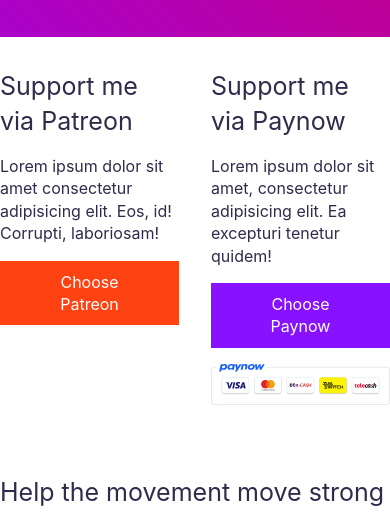
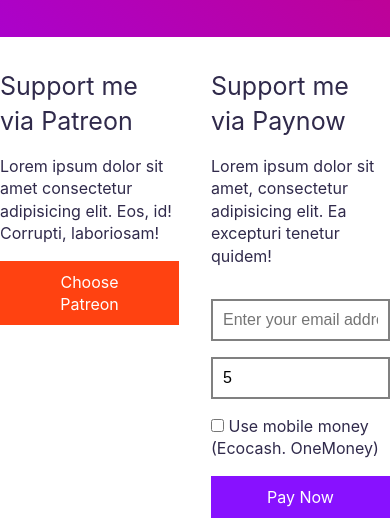
Before and after one commit to kudapara/kudapara.github.io, a plain HTML site: page sponsor/index.html in a window 390 px wide. Both pictures are taken after a click on the link "Choose Paynow". Shown: the part 299-822 px from the top of the page. Drawn offline with nearby package versions, Linux system fonts and the light colour scheme.

Commit message:
Make the Paynow section interactive

```diff
--- a/sponsor/index.html
+++ b/sponsor/index.html
@@ -37,9 +37,15 @@
           Lorem ipsum dolor sit amet, consectetur adipisicing elit. Ea excepturi tenetur quidem!
         </p>
         <div class="paynow-form collapsed">
+          <input type="email" class="paynow-form__text-input mb-4" placeholder = "Enter your email address">
+          <input type="number" value="5" class="paynow-form__text-input mb-4" placeholder="Enter the amount you want to donate">
+          <input type="checkbox" id="mobile-money-btn"> <label for="mobile-money-btn">Use mobile money (Ecocash. OneMoney)</label>
 
+          <div class="paynow-form__mobile-money collapsed">
+            <input type="text" class="paynow-form__text-input" placeholder = "Enter your phone number">
+          </div>
         </div>
-        <a href="#" class="btn btn-paynow mb-4">Choose Paynow</a>
+        <a id="paynow-btn" href="#" class="btn btn-paynow mb-4">Choose Paynow</a>
         <img src="../assets/images/payment-methods.svg" alt="">
       </div>
     </div>
@@ -87,6 +93,20 @@
   </footer>
 </body>
 
+<script>
+  // var $ =
+  var paynowButton = document.querySelector('#paynow-btn')
+  paynowButton.addEventListener('click', function () {
+    document.querySelector('.paynow-form').classList.toggle('collapsed')
+    paynowButton.innerHTML = document.querySelector('.paynow-form').classList.contains('collapsed') ? 'Choose Paynow' : 'Pay Now'
+  })
+
+  var mobileMoneyCheckBox = document.querySelector('#mobile-money-btn')
+  mobileMoneyCheckBox.addEventListener('change', function () {
+    document.querySelector('.paynow-form__mobile-money').classList.toggle('collapsed')
+
+  })
+</script>
 
 <script src="https://cdn.jsdelivr.net/npm/typed.js@2.0.9"></script>
 <script>
--- a/sponsor/style.css
+++ b/sponsor/style.css
@@ -80,6 +80,27 @@
   flex: 1;
 }
 
+.paynow-form, .paynow-form__mobile-money {
+  padding-top: 1rem;
+  padding-bottom: 1rem;
+  width: 100%;
+  opacity: 1;
+  transition: all .5s ease-out;
+}
+
+.paynow-form.collapsed, .paynow-form.collapsed *,
+.paynow-form__mobile-money.collapsed, .paynow-form__mobile-money.collapsed * {
+  height: 0;
+  padding: 0;
+  opacity: 0;
+}
+
+.paynow-form__text-input {
+  display: block;
+  width: 100%;
+  padding: 10px;
+  border: 2px gray solid;
+}
 h3 {
   font-size: 25px;
   font-weight: normal
```
